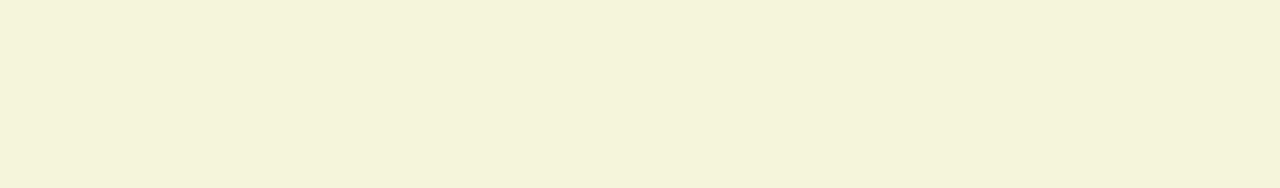
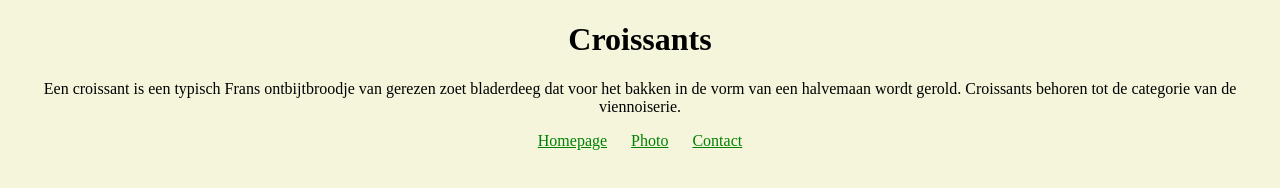
Before and after one commit to JadeHeuts/project-croissant, a plain HTML site: page index.html in a window 1280 px wide. Drawn offline with Linux system fonts and the light colour scheme.

Commit message:
Debugged the index.html file

```diff
--- a/index.html
+++ b/index.html
@@ -5,11 +5,10 @@
     <meta http-equiv="X-UA-Compatible" content="IE=edge" />
     <meta name="viewport" content="width=device-width, initial-scale=1.0" />
     <link rel="stylesheet" href="/css/styles.css" />
-    <title>The best croissant in Belgium - Croissant.com /title>
-        <meta name="description" content="Taste the best croissant in town">
+    <title>Croissant</title>
   </head>
   <body>
-    <h1>Croissant 🥐 </h1>
+    <h1>Croissants</h1>
     <p>
       Een croissant is een typisch Frans ontbijtbroodje van gerezen zoet
       bladerdeeg dat voor het bakken in de vorm van een halvemaan wordt gerold.
```
